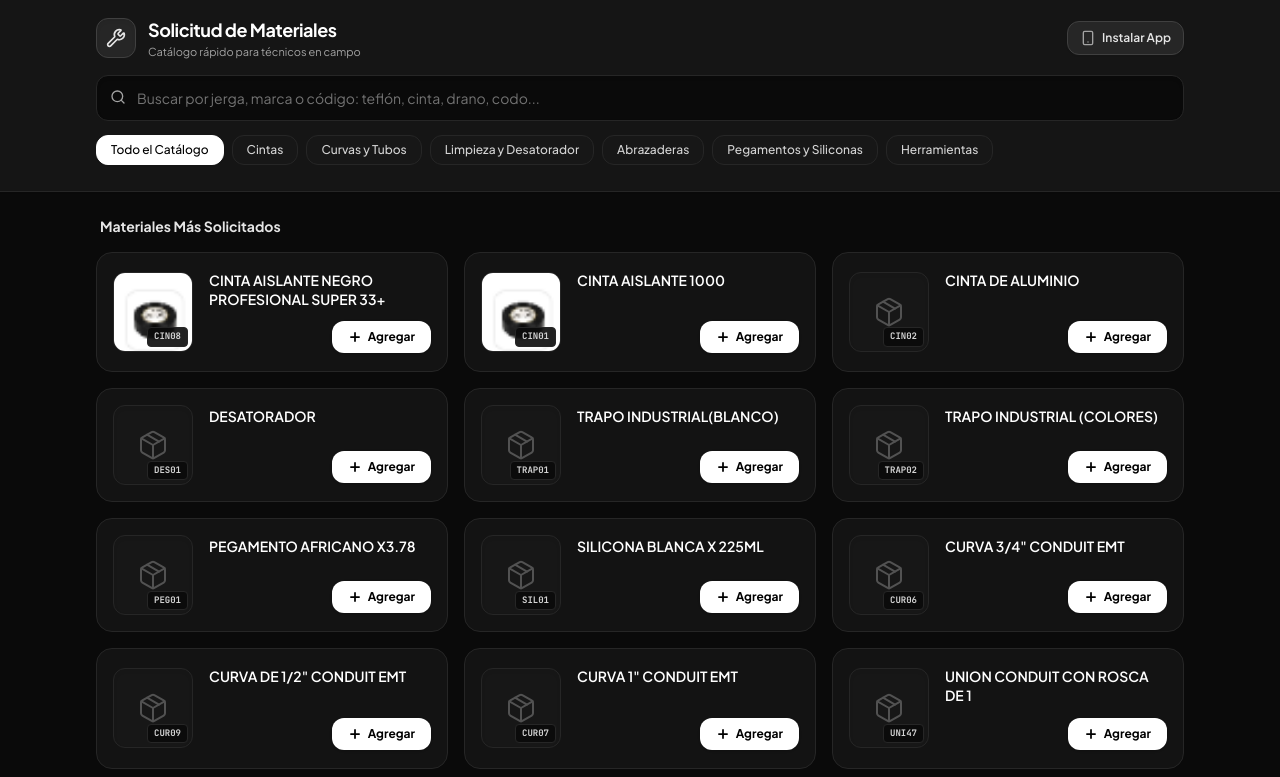
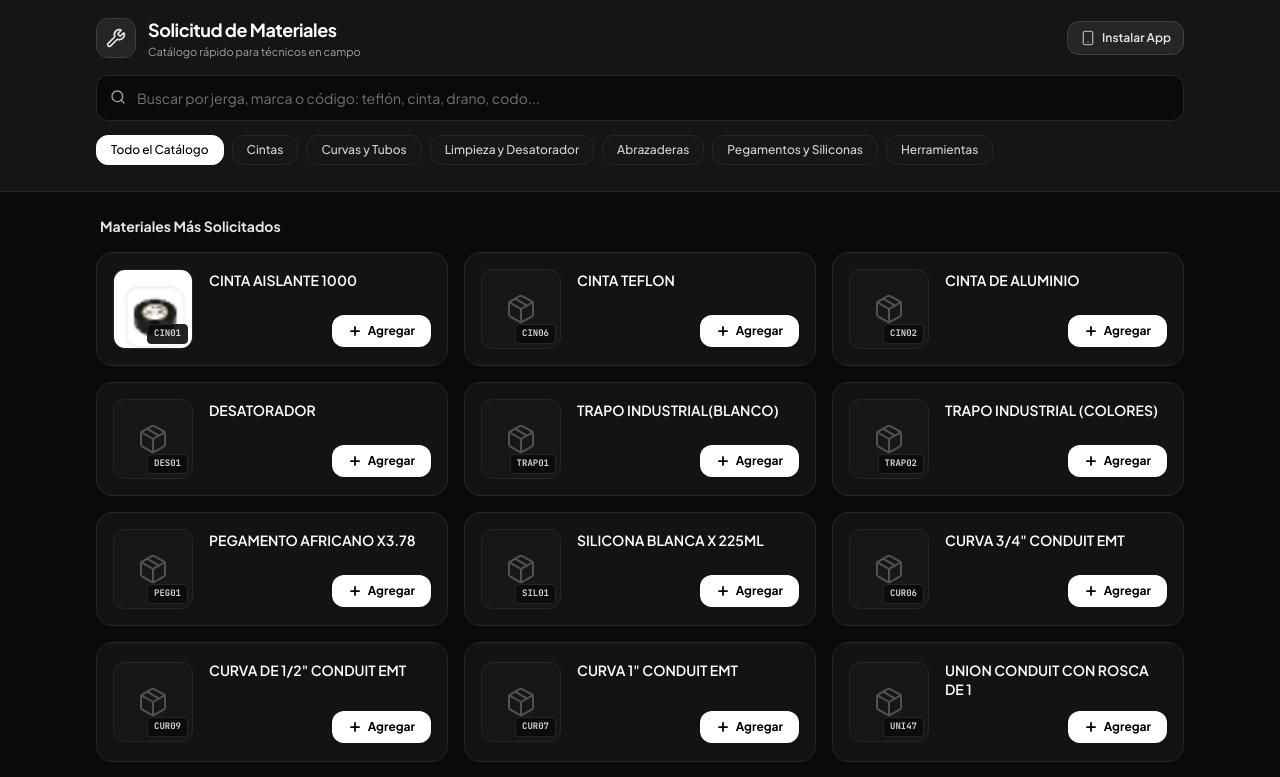
Before and after one commit to Cesar0202/warehouse, a React (Vite) app: page / in a window 1280 px wide. Shown: the top 777 px of the page. Built offline with nearby package versions, Linux system fonts and the light colour scheme; what mqtt would draw is missing.

Commit message:
fix: dejar unicamente CIN01 para cinta aislante en perfil de tecnico y corregir alias de teflon a CIN06

```diff
--- a/public/alias.json
+++ b/public/alias.json
@@ -56,22 +56,22 @@
   },
   {
     "alias": "teflon",
-    "cod_arti": "CIN08",
+    "cod_arti": "CIN06",
     "nota": "Cinta teflón genérica"
   },
   {
     "alias": "cinta teflon",
-    "cod_arti": "CIN08",
+    "cod_arti": "CIN06",
     "nota": "Cinta teflón"
   },
   {
     "alias": "teflon 2 rollos",
-    "cod_arti": "CIN08",
+    "cod_arti": "CIN06",
     "nota": "Cinta teflón"
   },
   {
     "alias": "teflon 3/4",
-    "cod_arti": "CIN08",
+    "cod_arti": "CIN06",
     "nota": "Cinta teflón"
   },
   {
--- a/src/components/TechnicianOrderView.tsx
+++ b/src/components/TechnicianOrderView.tsx
@@ -167,6 +167,7 @@
   ];
 
   // The technician ordering portal ONLY requests materials from Almacén 1 (Principal)
+  // and keeps strictly CIN01 as the only cinta aislante
   const techCatalog = useMemo(() => {
     const current = internalCatalog.length > 0 ? internalCatalog : getCatalogData();
     const seen = new Set<string>();
@@ -176,6 +177,13 @@
     current.forEach((item) => {
       if (!item.almacen || item.almacen.startsWith('01')) {
         const key = item.cod_arti.toUpperCase().trim();
+        const desc = item.descripcion.toUpperCase();
+
+        // Exclude other cinta aislante codes (strictly CIN01 for cinta aislante)
+        if (key !== 'CIN01' && desc.includes('CINTA AISLANTE')) {
+          return;
+        }
+
         if (!seen.has(key)) {
           seen.add(key);
           alm1List.push(item);
@@ -233,13 +241,13 @@
     }
 
     const POPULAR_PRIORITY_CODES = [
-      'CIN08', // Cinta teflon
-      'CIN01', // Cinta aislante negra
+      'CIN01', // Cinta aislante 1000
+      'CIN06', // Cinta teflon
       'CIN02', // Cinta aluminio
       'DES01', // Desatorador Sapolio
       'TRAP01', // Trapo blanco
       'TRAP02', // Trapo color
-      'PEG01', // Pegamento PVC
+      'PEG01', // Pegamento PVC / Africano
       'SIL01', // Silicona
       'CUR06', // Curva 3/4"
       'CUR09', // Curva 1/2"
```
